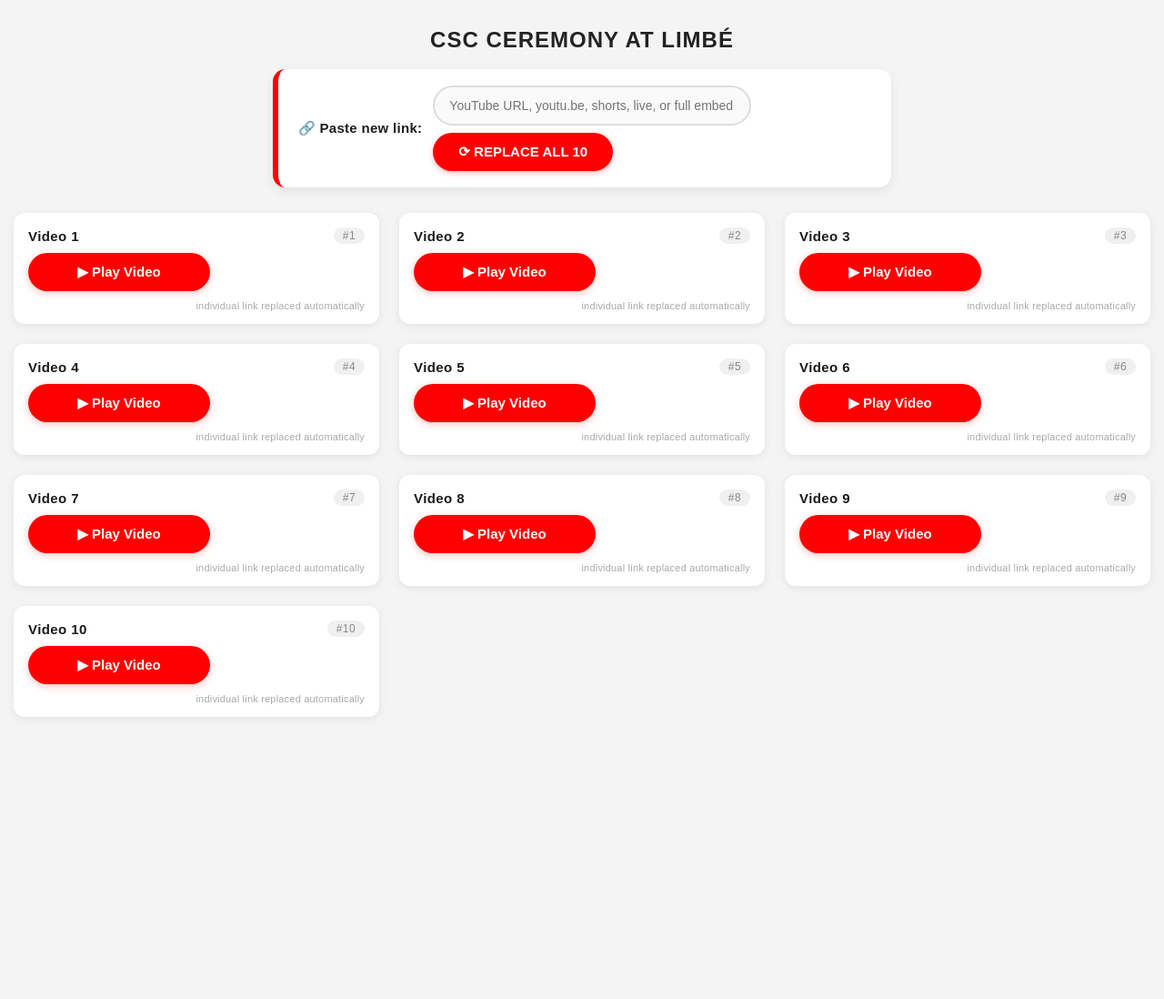
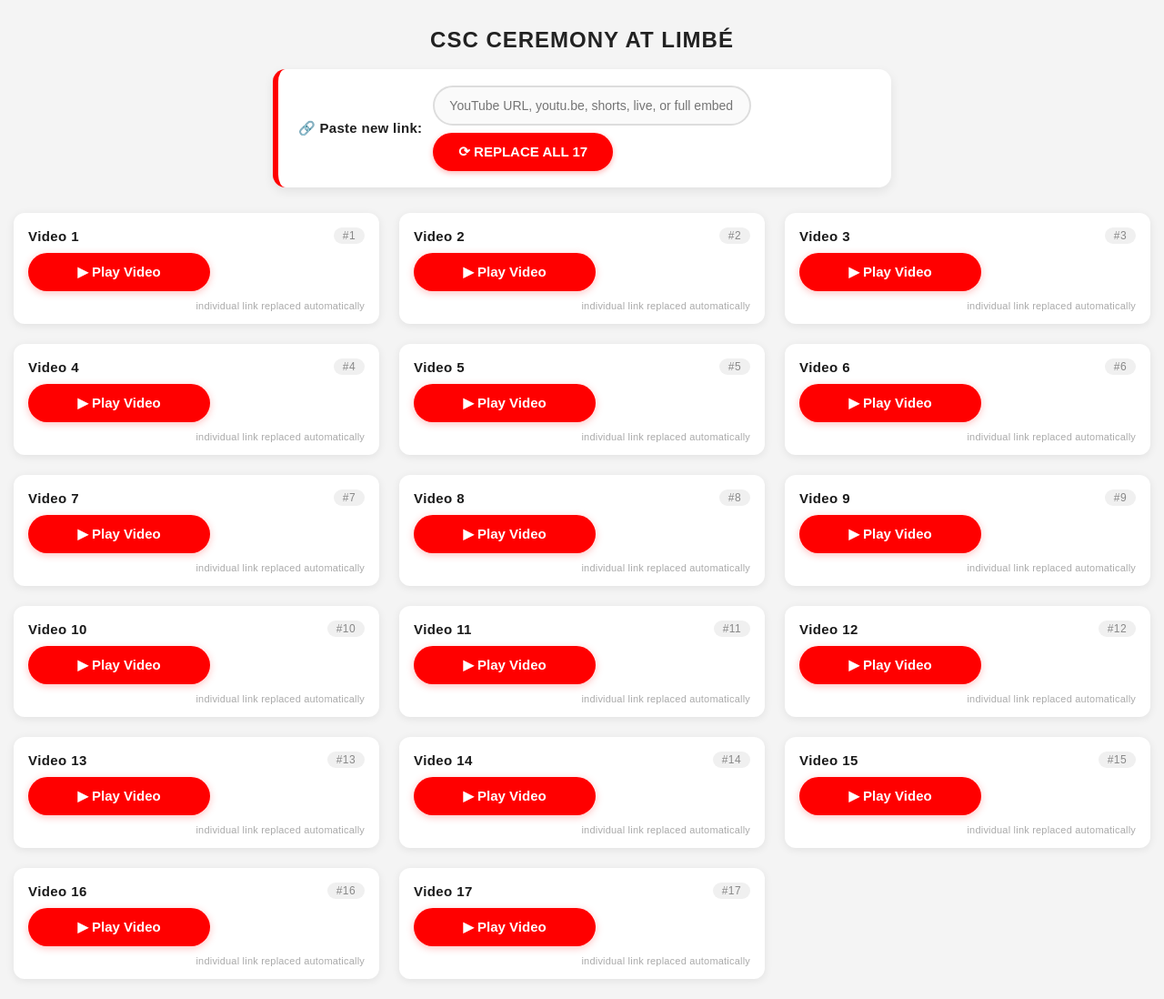
Before and after one commit to elopaul67-design/Vidtube, a plain HTML site: page index.html in a window 1280 px wide. Shown: the whole page at 91% size. Before the commit the page ends 818 px from the top, so only its background shows below. Drawn offline with Linux system fonts and the light colour scheme.

Commit message:
Update index.html

```diff
--- a/index.html
+++ b/index.html
@@ -3,7 +3,7 @@
 <head>
   <meta charset="UTF-8">
   <meta name="viewport" content="width=device-width, initial-scale=1.0">
-  <title>CSC CEREMONY · LIMBÉ · 10 embeds + top replacer</title>
+  <title>CSC CEREMONY · LIMBÉ · 17 embeds + top replacer</title>
   <style>
     * { box-sizing: border-box; }
     body {
@@ -194,12 +194,12 @@
   <div class="input-group">
     <input type="text" id="globalLink" placeholder="YouTube URL, youtu.be, shorts, live, or full embed link…"
            onkeydown="if(event.key==='Enter') replaceAllVideos()">
-    <button class="btn-replace-all" onclick="replaceAllVideos()">⟳ REPLACE ALL 10</button>
+    <button class="btn-replace-all" onclick="replaceAllVideos()">⟳ REPLACE ALL 17</button>
   </div>
   <span class="global-status" id="globalStatus"></span>
 </div>
 
-<!-- 10 VIDEO CARDS (no autoplay, play button remains visible) -->
+<!-- 17 VIDEO CARDS (no autoplay, play button remains visible) -->
 <div class="video-grid" id="videoGrid">
   <!-- EMBED 1 -->
   <div class="embed-container" data-id="1">
@@ -280,6 +280,62 @@
     <iframe id="vid10" data-src="https://www.youtube.com/embed/UCXhCkL9g8M" title="Video 10" allow="accelerometer; autoplay; clipboard-write; encrypted-media; gyroscope; picture-in-picture; web-share" allowfullscreen></iframe>
     <div class="card-note">individual link replaced automatically</div>
   </div>
+
+  <!-- EMBED 11 -->
+  <div class="embed-container" data-id="11">
+    <h3>Video 11 <span>#11</span></h3>
+    <button class="play-btn" onclick="playVideo(this, 11)">▶ Play Video</button>
+    <iframe id="vid11" data-src="https://www.youtube.com/embed/UCXhCkL9g8M" title="Video 11" allow="accelerometer; autoplay; clipboard-write; encrypted-media; gyroscope; picture-in-picture; web-share" allowfullscreen></iframe>
+    <div class="card-note">individual link replaced automatically</div>
+  </div>
+
+  <!-- EMBED 12 -->
+  <div class="embed-container" data-id="12">
+    <h3>Video 12 <span>#12</span></h3>
+    <button class="play-btn" onclick="playVideo(this, 12)">▶ Play Video</button>
+    <iframe id="vid12" data-src="https://www.youtube.com/embed/UCXhCkL9g8M" title="Video 12" allow="accelerometer; autoplay; clipboard-write; encrypted-media; gyroscope; picture-in-picture; web-share" allowfullscreen></iframe>
+    <div class="card-note">individual link replaced automatically</div>
+  </div>
+
+  <!-- EMBED 13 -->
+  <div class="embed-container" data-id="13">
+    <h3>Video 13 <span>#13</span></h3>
+    <button class="play-btn" onclick="playVideo(this, 13)">▶ Play Video</button>
+    <iframe id="vid13" data-src="https://www.youtube.com/embed/UCXhCkL9g8M" title="Video 13" allow="accelerometer; autoplay; clipboard-write; encrypted-media; gyroscope; picture-in-picture; web-share" allowfullscreen></iframe>
+    <div class="card-note">individual link replaced automatically</div>
+  </div>
+
+  <!-- EMBED 14 -->
+  <div class="embed-container" data-id="14">
+    <h3>Video 14 <span>#14</span></h3>
+    <button class="play-btn" onclick="playVideo(this, 14)">▶ Play Video</button>
+    <iframe id="vid14" data-src="https://www.youtube.com/embed/UCXhCkL9g8M" title="Video 14" allow="accelerometer; autoplay; clipboard-write; encrypted-media; gyroscope; picture-in-picture; web-share" allowfullscreen></iframe>
+    <div class="card-note">individual link replaced automatically</div>
+  </div>
+
+  <!-- EMBED 15 -->
+  <div class="embed-container" data-id="15">
+    <h3>Video 15 <span>#15</span></h3>
+    <button class="play-btn" onclick="playVideo(this, 15)">▶ Play Video</button>
+    <iframe id="vid15" data-src="https://www.youtube.com/embed/UCXhCkL9g8M" title="Video 15" allow="accelerometer; autoplay; clipboard-write; encrypted-media; gyroscope; picture-in-picture; web-share" allowfullscreen></iframe>
+    <div class="card-note">individual link replaced automatically</div>
+  </div>
+
+  <!-- EMBED 16 -->
+  <div class="embed-container" data-id="16">
+    <h3>Video 16 <span>#16</span></h3>
+    <button class="play-btn" onclick="playVideo(this, 16)">▶ Play Video</button>
+    <iframe id="vid16" data-src="https://www.youtube.com/embed/UCXhCkL9g8M" title="Video 16" allow="accelerometer; autoplay; clipboard-write; encrypted-media; gyroscope; picture-in-picture; web-share" allowfullscreen></iframe>
+    <div class="card-note">individual link replaced automatically</div>
+  </div>
+
+  <!-- EMBED 17 -->
+  <div class="embed-container" data-id="17">
+    <h3>Video 17 <span>#17</span></h3>
+    <button class="play-btn" onclick="playVideo(this, 17)">▶ Play Video</button>
+    <iframe id="vid17" data-src="https://www.youtube.com/embed/UCXhCkL9g8M" title="Video 17" allow="accelerometer; autoplay; clipboard-write; encrypted-media; gyroscope; picture-in-picture; web-share" allowfullscreen></iframe>
+    <div class="card-note">individual link replaced automatically</div>
+  </div>
 </div>
 
 <script>
@@ -347,7 +403,7 @@
     return null;
   }
 
-  /* ----- REPLACE ALL 10 VIDEOS WITH THE SAME LINK (NO AUTOPLAY) ----- */
+  /* ----- REPLACE ALL 17 VIDEOS WITH THE SAME LINK (NO AUTOPLAY) ----- */
   function replaceAllVideos() {
     var globalInput = document.getElementById("globalLink");
     var statusEl = document.getElementById("globalStatus");
@@ -360,8 +416,8 @@
       return;
     }
 
-    // Loop 1 to 10: update iframe data-src, hide play button, show iframe
-    for (var i = 1; i <= 10; i++) {
+    // Loop 1 to 17: update iframe data-src, hide play button, show iframe
+    for (var i = 1; i <= 17; i++) {
       var iframe = document.getElementById("vid" + i);
       if (iframe) {
         iframe.dataset.src = newSrc;
@@ -380,7 +436,7 @@
     // Clear input & show success
     globalInput.value = "";
     statusEl.style.color = "#1f7a1f";
-    statusEl.textContent = "✓ All 10 updated (click play to view)";
+    statusEl.textContent = "✓ All 17 updated (click play to view)";
     setTimeout(function () {
       statusEl.textContent = "";
     }, 2800);
```
